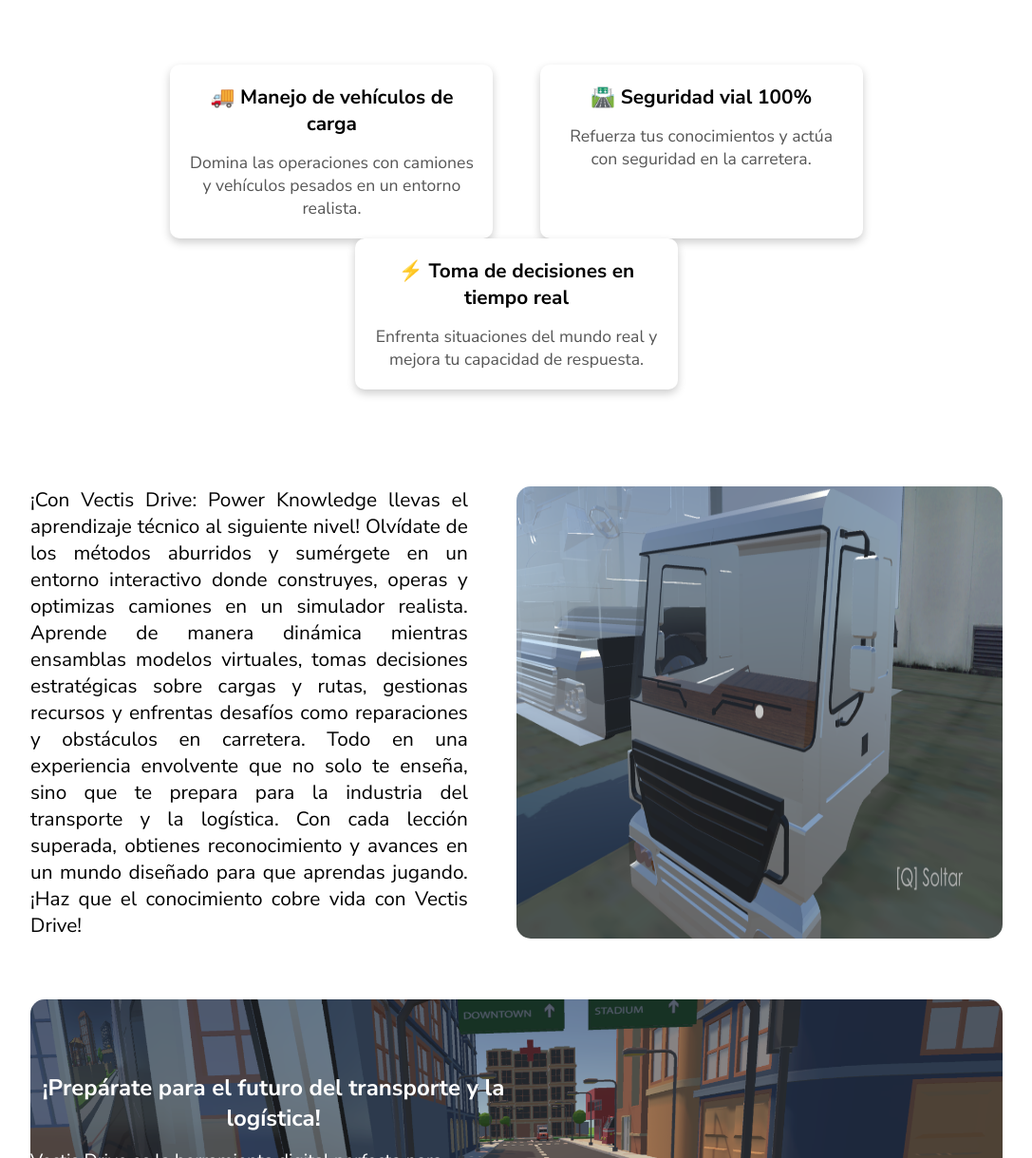
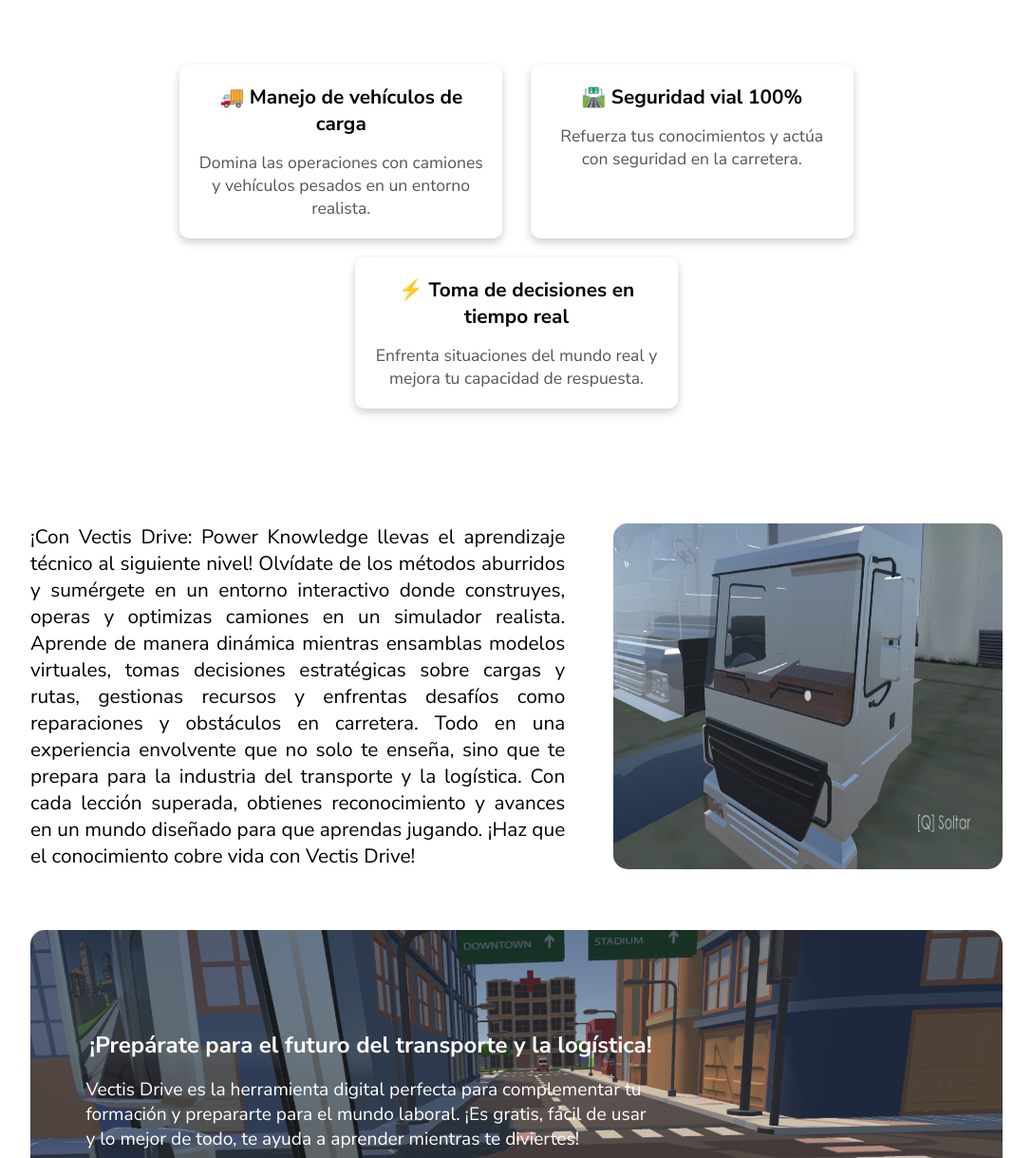
Before and after one commit to VectisDrive/VectisDrive.github.io, a plain HTML site: page index.html in a window 1280 px wide. Shown: the part 741-1960 px from the top of the page at 95% size, without its empty margins (96-1183 px from the left). Drawn offline with Linux system fonts and the light colour scheme.

Commit message:
Main Page Responsive

```diff
--- a/style.css
+++ b/style.css
@@ -53,12 +53,11 @@ body {
     font-size: 20px;
     color: #ffffff;
 }
-
+/* Estos botones tiene que ser cambiados para que sea responsive*/
 .buttons-postheader {
     top: 80%;
     display: flex;
     gap: 5%;
-
 }
 
 .button-download {
@@ -117,12 +116,14 @@ section {
     margin-bottom: 5%;
 }
 
+/* Cambiar para Responsive*/
 .items {
     display: flex;
     flex-wrap: wrap;
     gap: 5%;
     justify-content: center;
     padding: 20px;
+    border: 0px solid;
 }
 
 .text-items {
@@ -131,6 +132,7 @@ section {
     border: 0px solid;
 }
 
+/*Cambiar para Responsive*/
 .text-items img {
     width: 50%;
     border-radius: 15px;
@@ -196,8 +198,8 @@ section {
     filter: sepia(0.4) saturate(2) brightness(1.2);
     border-radius: 15px;
     filter: brightness(80%);
-
 }
+/*Cambiar para Responsive*/
 .cta-items {
     border-radius: 10px;
     color: white;
@@ -231,3 +233,72 @@ section {
     background-color: #0056b3;
     transform: scale(1.1);
 }
+
+@media (max-width: 1920px) {
+    .buttons-postheader {
+        top: 83%;
+        display: flex;
+        gap: 5%;
+    }
+
+    .items {
+        display: flex;
+        flex-wrap: wrap;
+        gap: 3%;
+        justify-content: center;
+        padding: 20px;
+        border: 0px solid;
+    }
+
+    .cta-items {
+        border-radius: 10px;
+        color: white;
+        max-width: 600px;
+        z-index: 1;
+        margin-right: 40%;
+    }
+}
+
+@media (max-width: 1316px) {
+
+    .buttons-postheader {
+        top: 86%;
+        display: flex;
+        gap: 5%;
+    }
+
+    .items {
+        display: flex;
+        flex-wrap: wrap;
+        gap: 3%;
+        justify-content: center;
+        padding: 20px;
+        border: 0px solid;
+    }
+
+    .feature-item {
+        background: #fff;
+        border-radius: 10px;
+        box-shadow: 0 4px 10px rgba(0, 0, 0, 0.2);
+        padding: 20px;
+        max-width: 300px;
+        margin-bottom: 2%;
+        text-align: center;
+        transition: transform 0.3s ease, box-shadow 0.3s ease;
+    }
+
+    .cta-items {
+
+        border-radius: 10px;
+        color: white;
+        max-width: 600px;
+        z-index: 1;
+        margin-right: 30%;
+    }
+    .text-items img {
+        width: 40%;
+        border-radius: 15px;
+        transition: transform 0.3s ease-in-out;
+    }
+
+}
```
Also changed, not shown: index.html (+5 -0 lines).
